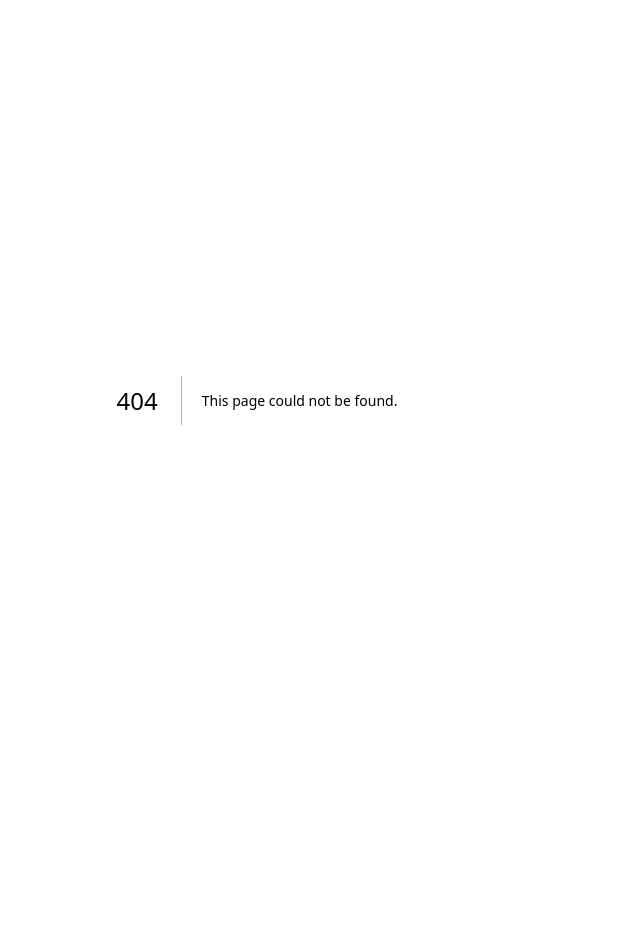
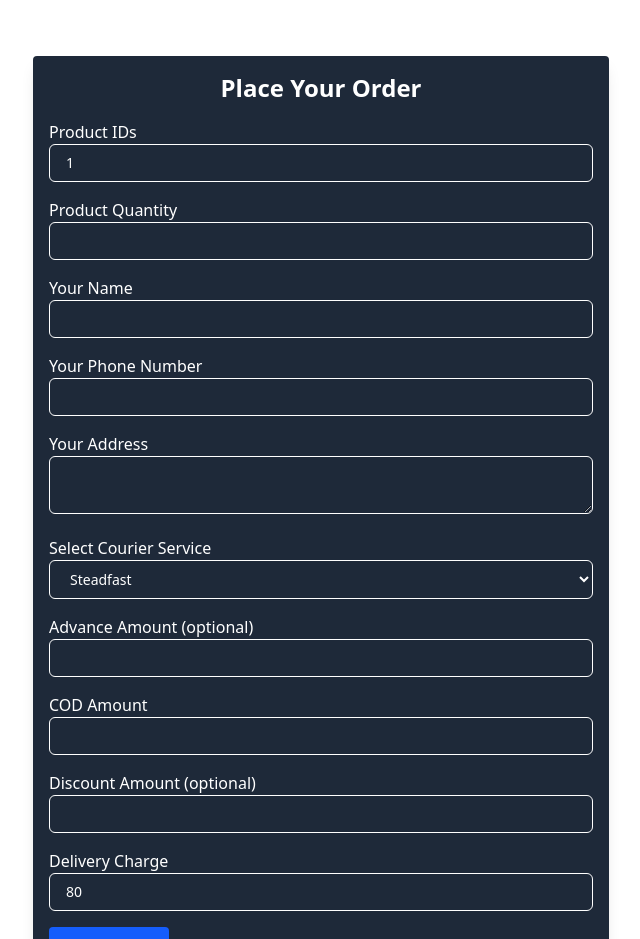
Before and after one commit to PranoySarker/cloudecore-ecom, a Next.js app: page /product/1/order in a window 1280 px wide. Before the commit this address had no page. Shown: the top 939 px of the page, without its empty margins (319-959 px from the left). Before the commit the page ends 800 px from the top, so only its background shows below. Built offline with nearby package versions, Linux system fonts and the light colour scheme.

Commit message:
create the order Form and send the data to api as well as redux

```diff
--- /dev/null
+++ b/app/product/[id]/order/page.js
@@ -0,0 +1,17 @@
+import OrderForm from "@/components/OrderForm";
+import React from "react";
+
+const orderpage = async ({ params }) => {
+  const { id } = await params;
+
+  return (
+    <div className="w-1/2 mx-auto bg-gray-800 p-4 my-14 rounded shadow-lg">
+      <h1 className="text-2xl text-center text-white font-bold mb-4">
+        Place Your Order
+      </h1>
+      <OrderForm id={id} />
+    </div>
+  );
+};
+
+export default orderpage;
--- /dev/null
+++ b/app/redux/slices/orderSlice.js
@@ -0,0 +1,18 @@
+import { createSlice } from "@reduxjs/toolkit";
+
+const initialState = {
+  orders: [],
+};
+
+const orderSlice = createSlice({
+  name: "order",
+  initialState,
+  reducers: {
+    addOrder: (state, action) => {
+      state.orders.push(action.payload);
+    },
+  },
+});
+
+export const { addOrder } = orderSlice.actions;
+export default orderSlice.reducer;
--- a/app/redux/store.js
+++ b/app/redux/store.js
@@ -1,11 +1,12 @@
 import { configureStore } from "@reduxjs/toolkit";
 import productReducer from "./slices/productSlice";
-import { preload } from "react-dom";
+import orderReducer from "./slices/orderSlice";
 
 export const makestore = (preloadedState) => {
   return configureStore({
     reducer: {
       product: productReducer,
+      order: orderReducer,
     },
     preloadedState: preloadedState,
   });
--- /dev/null
+++ b/components/OrderForm.jsx
@@ -0,0 +1,207 @@
+"use client";
+
+import { addOrder } from "@/app/redux/slices/orderSlice";
+import axios from "axios";
+import { useForm } from "react-hook-form";
+import { useDispatch, useSelector } from "react-redux";
+
+const OrderForm = ({ id }) => {
+  const products = useSelector((state) => state.product.products);
+  const product = products.find((product) => product.id === Number(id));
+
+  const dispatch = useDispatch();
+
+  const {
+    register,
+    handleSubmit,
+    reset,
+    formState: { errors, isSubmitting },
+  } = useForm({
+    mode: "onBlur",
+  });
+
+  const handleOrderSubmit = async (formData) => {
+    try {
+      console.log("Submitted data:", formData);
+
+      const orderData = {
+        ...formData,
+        product_ids: formData.product_ids || product.id,
+        advance: formData.advance || null,
+        discount_amount: formData.discount_amount || null,
+      };
+      console.log("Order data:", orderData);
+      const response = await axios.post(
+        "https://admin.refabry.com/api/public/order/create",
+        orderData
+      );
+
+      if (response.status === 200) {
+        dispatch(addOrder(response.data));
+        alert("Order placed successfully!");
+        reset();
+      }
+    } catch (err) {
+      console.error("Order error:", err?.message);
+    }
+  };
+
+  return (
+    <form onSubmit={handleSubmit(handleOrderSubmit)} className="space-y-4">
+      <div>
+        <label htmlFor="product_ids" className="text-white mb-2">
+          Product IDs
+        </label>
+        <input
+          type="text"
+          value={id}
+          readOnly
+          {...register("product_ids")}
+          className="px-4 py-2 border focus:ring-gray-500 focus:border-gray-100 w-full sm:text-sm border-white rounded-md focus:outline-none text-white"
+        />
+      </div>
+      <div>
+        <label htmlFor="s_product_qty" className="text-white mb-2">
+          Product Quantity
+        </label>
+        <input
+          type="number"
+          {...register("s_product_qty", {
+            required: "Quantity is required",
+            min: { value: 1, message: "Must be at least 1" },
+          })}
+          className="px-4 py-2 border focus:border-gray-100 w-full sm:text-sm border-white rounded-md focus:outline-none text-white"
+        />
+        {errors.s_product_qty && (
+          <p className="text-red-500">{errors.s_product_qty.message}</p>
+        )}
+      </div>
+
+      <div>
+        <label htmlFor="c_name" className="text-white mb-2">
+          Your Name
+        </label>
+        <input
+          type="text"
+          {...register("c_name", { required: "Customer name is required" })}
+          className="px-4 py-2 border focus:ring-gray-500 focus:border-gray-100 w-full sm:text-sm border-white rounded-md focus:outline-none text-white"
+        />
+        {errors.c_name && (
+          <p className="text-red-500">{errors.c_name.message}</p>
+        )}
+      </div>
+
+      <div>
+        <label htmlFor="c_phone" className="text-white mb-2">
+          Your Phone Number
+        </label>
+        <input
+          type="tel"
+          {...register("c_phone", {
+            required: "Phone number is required",
+            pattern: {
+              value: /^[0-9]{10,15}$/,
+              message: "Enter a valid phone number",
+            },
+          })}
+          className="px-4 py-2 border focus:ring-gray-500 focus:border-gray-100 w-full sm:text-sm border-white rounded-md focus:outline-none text-white"
+        />
+        {errors.c_phone && (
+          <p className="text-red-500">{errors.c_phone.message}</p>
+        )}
+      </div>
+
+      <div>
+        <label htmlFor="address" className="text-white mb-2">
+          Your Address
+        </label>
+        <textarea
+          {...register("address", { required: "Address is required" })}
+          className="px-4 py-2 border focus:ring-gray-500 focus:border-gray-100 w-full sm:text-sm border-white rounded-md focus:outline-none text-white"
+        />
+        {errors.address && (
+          <p className="text-red-500">{errors.address.message}</p>
+        )}
+      </div>
+
+      <div>
+        <label htmlFor="courier" className="text-white mb-2">
+          Select Courier Service
+        </label>
+        <select
+          {...register("courier", { required: "Courier is required" })}
+          className="px-4 py-2 border focus:ring-gray-500 focus:border-gray-100 w-full sm:text-sm border-white rounded-md focus:outline-none text-white bg-gray-800"
+        >
+          <option value="Steadfast">Steadfast</option>
+          <option value="Sundarban">Sundarban</option>
+          <option value="FedEx">FedEx</option>
+        </select>
+        {errors.courier && (
+          <p className="text-red-500">{errors.courier.message}</p>
+        )}
+      </div>
+
+      {/* Advance (nullable) */}
+      <div>
+        <label htmlFor="advance" className="text-white mb-2">
+          Advance Amount (optional)
+        </label>
+        <input
+          type="number"
+          {...register("advance")}
+          className="px-4 py-2 border focus:ring-gray-500 focus:border-gray-100 w-full sm:text-sm border-white rounded-md focus:outline-none text-white"
+        />
+      </div>
+
+      <div>
+        <label htmlFor="cod_amount" className="text-white mb-2">
+          COD Amount
+        </label>
+        <input
+          type="number"
+          value={product?.price}
+          readOnly
+          {...register("cod_amount", {
+            required: "COD amount is required",
+          })}
+          className="px-4 py-2 border focus:ring-gray-500 focus:border-gray-100 w-full sm:text-sm border-white rounded-md focus:outline-none text-white"
+        />
+      </div>
+
+      {/* Discount (nullable) */}
+      <div>
+        <label htmlFor="discount_amount" className="text-white mb-2">
+          Discount Amount (optional)
+        </label>
+        <input
+          type="number"
+          {...register("discount_amount")}
+          className="px-4 py-2 border focus:ring-gray-500 focus:border-gray-100 w-full sm:text-sm border-white rounded-md focus:outline-none text-white"
+        />
+      </div>
+
+      <div>
+        <label htmlFor="delivery_charge" className="text-white mb-2">
+          Delivery Charge
+        </label>
+        <input
+          type="number"
+          value={80}
+          readOnly
+          {...register("delivery_charge")}
+          className="px-4 py-2 border focus:ring-gray-500 focus:border-gray-100 w-full sm:text-sm border-white rounded-md focus:outline-none text-white"
+        />
+      </div>
+
+      <button
+        type="submit"
+        className="bg-blue-600 text-white px-4 py-2 rounded"
+        disabled={isSubmitting}
+      >
+        {isSubmitting ? "Placing Order..." : "Place Order"}
+      </button>
+    </form>
+  );
+};
+
+export default OrderForm;
--- a/components/ProductDetails.jsx
+++ b/components/ProductDetails.jsx
@@ -1,6 +1,7 @@
 "use client";
 
 import Image from "next/image";
+import Link from "next/link";
 import { useSelector } from "react-redux";
 
 const ProductDetails = ({ id }) => {
@@ -35,9 +36,11 @@ const ProductDetails = ({ id }) => {
           <p className="text-xl font-semibold mt-2">
             Price: {product.price} BDT
           </p>
-          <button className="w-full bg-blue-500 text-white px-4 py-2 rounded hover:bg-blue-700 transition duration-300">
-            Order Now
-          </button>
+          <Link href={`/product/${product.id}/order`}>
+            <button className="w-full bg-blue-500 text-white px-4 py-2 rounded hover:bg-blue-700 transition duration-300 cursor-pointer">
+              Order Now
+            </button>
+          </Link>
         </div>
       </div>
     </div>
--- a/package.json
+++ b/package.json
@@ -14,6 +14,7 @@
     "next": "15.3.1",
     "react": "^19.0.0",
     "react-dom": "^19.0.0",
+    "react-hook-form": "^7.56.1",
     "react-redux": "^9.2.0"
   },
   "devDependencies": {
```
Also changed, not shown: 1 other file (tests, documents, lock files or other folders).
